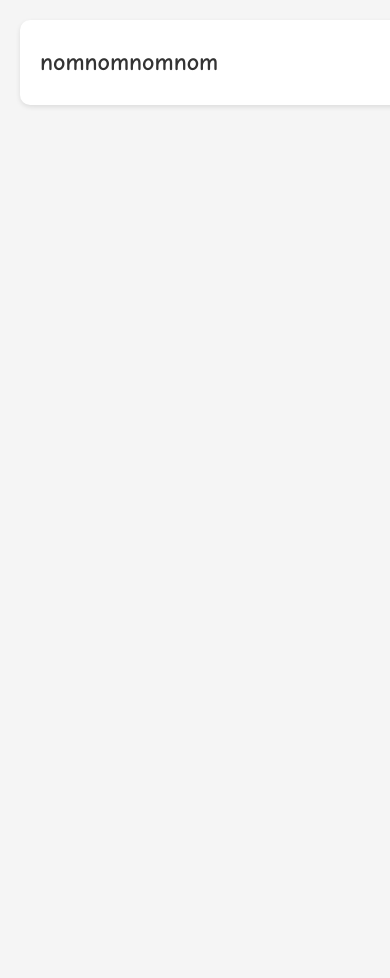
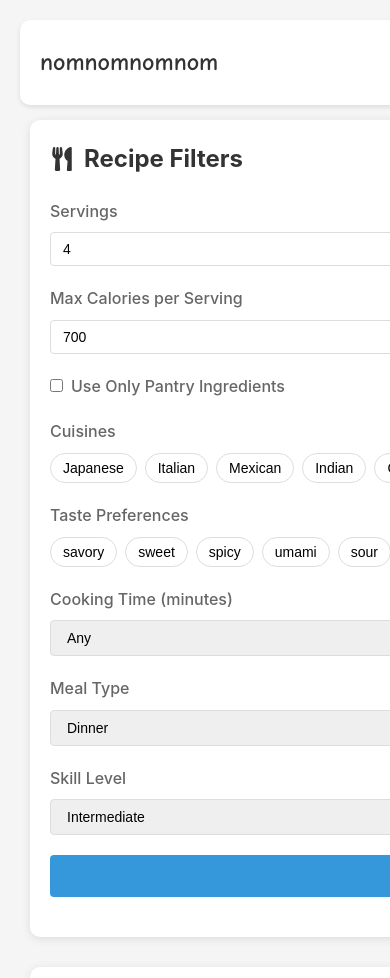
Before and after one commit to DRon98/nomnomnomnom, a React (Create React App) app: page /recipe-generator in a window 390 px wide. Shown: the top 978 px of the page. Built offline with nearby package versions, Linux system fonts and the light colour scheme.

Commit message:
adjusted recipe generator containers

```diff
--- a/src/pages/RecipeGenerator.css
+++ b/src/pages/RecipeGenerator.css
@@ -1,7 +1,6 @@
 .recipe-generator {
-  max-width: 1400px;
-  margin: 0 auto;
-  padding: 20px;
+  max-width: calc(100% - 40px);
+  margin: 20px 20px 0;
   display: grid;
   grid-template-columns: 300px 1fr;
   gap: 30px;
@@ -16,6 +15,7 @@
   height: fit-content;
   position: sticky;
   top: 20px;
+  width: 300px;
 }
 
 .filters-section h2 {
@@ -108,7 +108,12 @@
 
 /* Recipes Section */
 .recipes-section {
+  background: white;
+  padding: 20px;
+  border-radius: 10px;
+  box-shadow: 0 2px 10px rgba(0, 0, 0, 0.1);
   min-height: 500px;
+  flex-grow: 1;
 }
 
 .recipe-grid {
@@ -228,12 +233,14 @@
 
   .filters-section {
     position: static;
+    width: 100%;
   }
 }
 
 @media (max-width: 768px) {
   .recipe-generator {
-    padding: 10px;
+    margin: 15px 10px 0;
+    max-width: calc(100% - 20px);
   }
 
   .recipe-grid {
```
